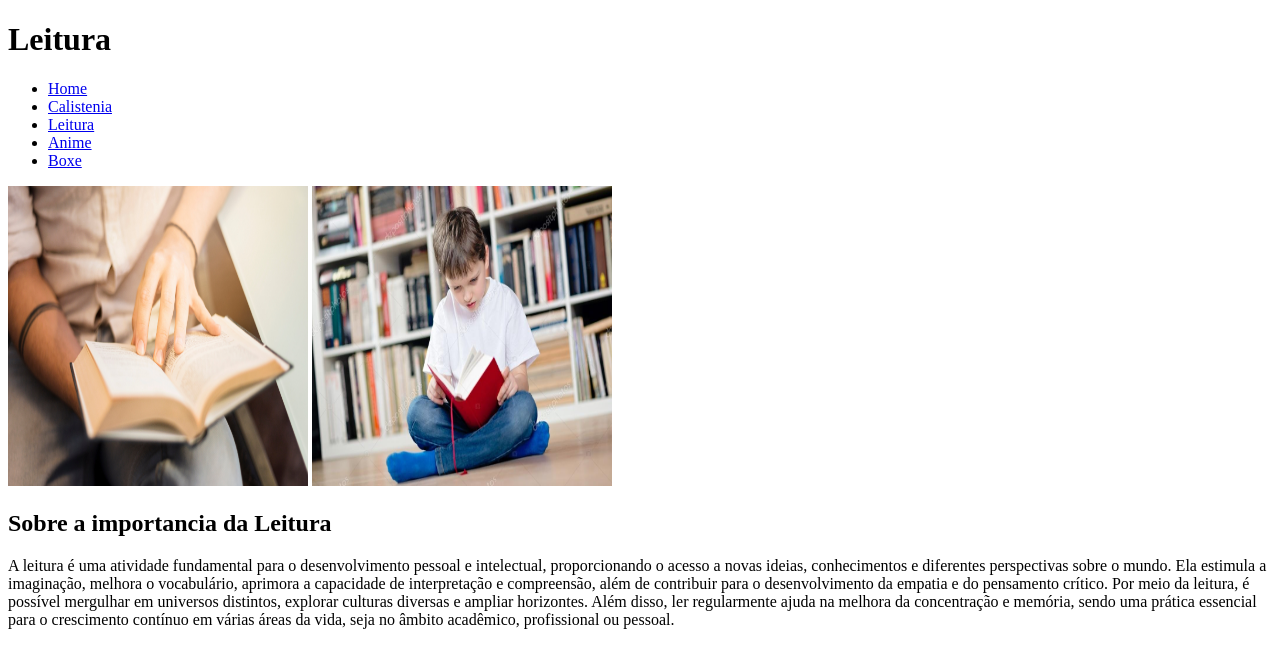
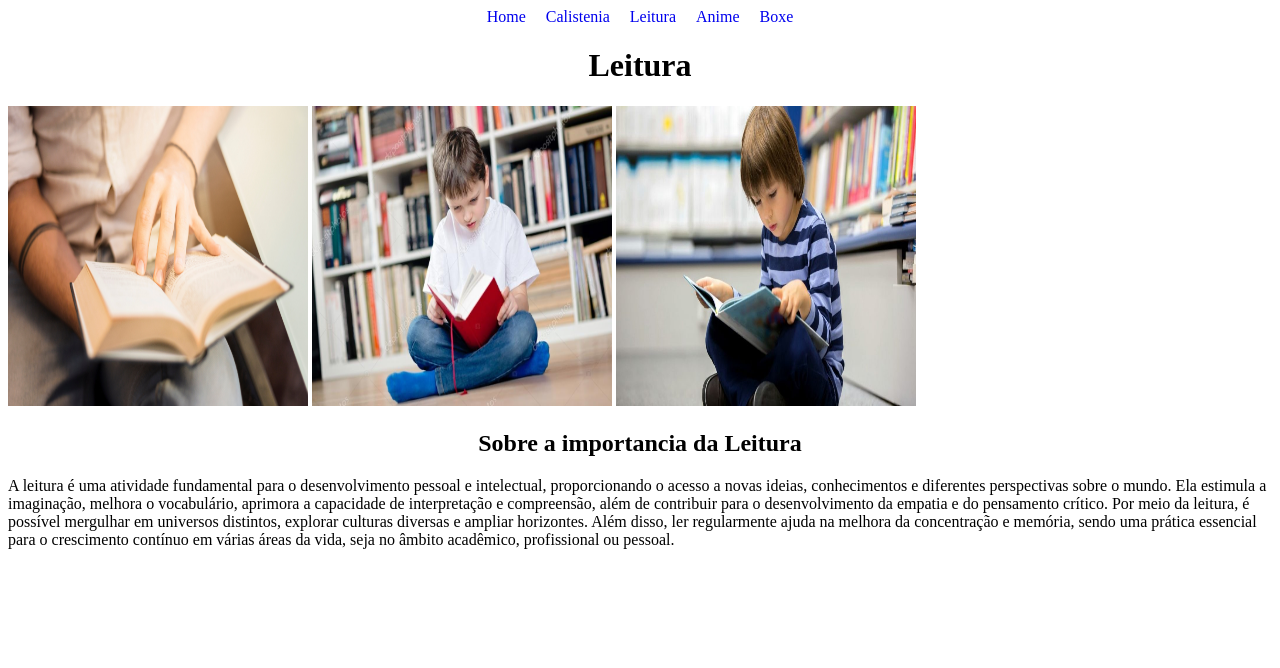
Before and after one commit to lucasaugustopro/Estudos_HTML, a plain HTML site: page Site de Hobbies/leitura.html in a window 1280 px wide. Drawn offline with Linux system fonts and the light colour scheme.

Commit message:
Modificando todos os arquivos para seguir um padrao de layout e adicionando uma imagem ao leitura.html

```diff
--- a/Site de Hobbies/leitura.html
+++ b/Site de Hobbies/leitura.html
@@ -7,8 +7,7 @@
     <title>Leitura</title>
 </head>
 <body>
-    <h1>Leitura</h1>
-    <nav>
+    <nav class="navbar">
 
         <ul>
             <li><a href="index.html">Home</a></li>
@@ -19,9 +18,13 @@
         </ul>
     </nav>
 
+    <h1>Leitura</h1>
+
     <img src="Imagens/ImagemLeitura1.jpg" alt="Imagem sobre Leitura">
     <img src="Imagens/ImagemLeitura2.jpg" alt="Imagem sobre Leitura">
+    <img src="Imagens/ImagemLeitura3.jpg" alt="Imagem sobre Leitura">
 
+    <main>
     <h2>Sobre a importancia da Leitura</h2>
 
     <p>
@@ -35,5 +38,6 @@
         em várias áreas da vida, seja no âmbito acadêmico, profissional ou pessoal.
 
     </p>
+    </main>
 </body>
 </html>
--- a/Site de Hobbies/style.css
+++ b/Site de Hobbies/style.css
@@ -1,3 +1,23 @@
+
+h1, h2, h3{
+    text-align: center;
+}
+.navbar{
+    text-align: center;
+}
+
+.navbar ul{
+    list-style: none;
+    padding: 0;
+    margin: 0;
+    display: flex;
+    justify-content: center;
+    gap: 20px;
+}
+.navbar ul li a{
+    text-decoration: none;
+}
+
 img{
     width: 300px;
     height: 300px;
```
Also changed, not shown: Site de Hobbies/anime.html (+5 -4 lines), Site de Hobbies/boxe.html (+4 -2 lines), Site de Hobbies/calistenia.html (+4 -6 lines), Site de Hobbies/index.html (+4 -2 lines), Site de Hobbies/Imagens/ImagemLeitura3.jpg (added).
